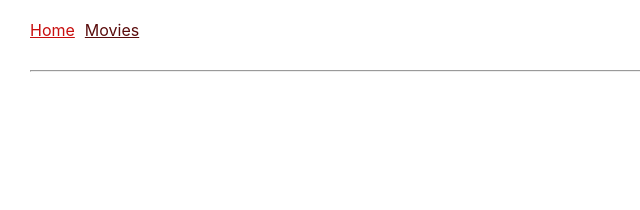
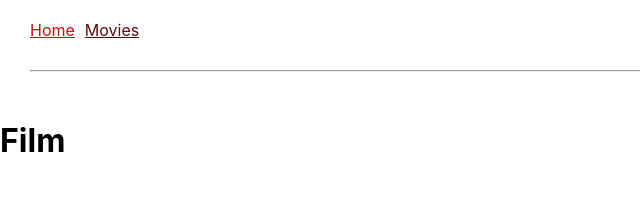
Before and after one commit to puerarongo/goit-react-hw-05-movies, a React (Create React App) app: page /movies/1 in a window 1280 px wide. Before the commit this address had no page. Shown: the top 210 px of the page, without its empty margins (0-640 px from the left). Built offline with nearby package versions, Linux system fonts and the light colour scheme.

Commit message:
del appbar

```diff
--- a/src/components/App.jsx
+++ b/src/components/App.jsx
@@ -1,17 +1,19 @@
 import React from 'react';
 import { Routes, Route } from 'react-router-dom';
-import AppBar from './appBar/AppBar';
+import Navigation from './navigation/Navigation';
 import HomePage from './homePage/HomePage';
 import MoviesPage from './moviesPage/MoviesPage';
+import MovieDetailsPage from './movieDetailsPage/MovieDetailsPage';
 
 
 const App = () => {
   return (
     <>
-      <AppBar />
+      <Navigation />
       <Routes>
         <Route path="/" element={<HomePage />} />
         <Route path="/movies" element={<MoviesPage />} />
+        <Route path="/movies/:movieId" element={<MovieDetailsPage />}/>
       </Routes>
     </>
   );
--- a/src/components/appBar/AppBar.jsx
+++ /dev/null
@@ -1,12 +0,0 @@
-import Navigation from "components/navigation/Navigation";
-import styles from "./AppBar.module.css";
-
-const AppBar = () => {
-    return (
-        <header className={styles.header}>
-            <Navigation />
-        </header>
-    );
-};
-
-export default AppBar;
--- a/src/components/appBar/AppBar.module.css
+++ /dev/null
@@ -1,3 +0,0 @@
-.header {
-    padding: 20px 30px;
-}
--- /dev/null
+++ b/src/components/movieDetailsPage/MovieDetailsPage.jsx
@@ -0,0 +1,17 @@
+import { useParams } from "react-router-dom";
+
+const MovieDetailsPage = () => {
+    const params = useParams()
+    console.log(params)
+    // Description
+    // Cast
+    // Review
+
+
+    return (
+        <h1>Film</h1>
+    )
+
+};
+
+export default MovieDetailsPage;
--- a/src/components/moviesPage/MoviesPage.jsx
+++ b/src/components/moviesPage/MoviesPage.jsx
@@ -1,5 +1,5 @@
 import React, { useState, useEffect } from 'react';
-import { Link } from "react-router-dom";
+import { Link, useMatch} from "react-router-dom";
 import { searchedFilms } from 'api/movieSearcher';
 //import styles from "./MoviesPage.module.css";
 
@@ -8,11 +8,15 @@ const MoviesPage = () => {
     const [request, setRequest] = useState("");
     const [searchFilm, setSearchFilm] = useState([]);
 
+   // const match = useMatch("/movies").pattern.path
+   // console.log(match)
+
+
     useEffect(() => {
         if (!request) {
             return
         }
-        console.log(request)
+        //console.log(request)
 
         searchedFilms(request).then(response => {
             const found = response.data.results.map(({ title, id }) => {
@@ -47,7 +51,9 @@ const MoviesPage = () => {
             <ul>
                 {searchFilm.length > 0 && (
                     searchFilm.map(({ id, title }) => {
-                        return <li key={id}><Link to="/">{title}</Link></li>
+                        return <li key={id}>
+                            <Link to={`/movies/${id}`} >{title}</Link>
+                        </li>
                     })
                 )}
             </ul>
--- a/src/components/navigation/Navigation.jsx
+++ b/src/components/navigation/Navigation.jsx
@@ -3,7 +3,7 @@ import styles from "./Navigation.module.css";
 
 const Navigation = () => {
     return (
-        <nav>
+        <nav className={styles.nav}>
             <NavLink to="/" className={({ isActive }) => isActive ? styles.active__link : styles.link}>Home</NavLink>
             <NavLink to="/movies" className={({ isActive }) => isActive ? styles.active__link : styles.link}>Movies</NavLink>
             <hr />
--- a/src/components/navigation/Navigation.module.css
+++ b/src/components/navigation/Navigation.module.css
@@ -1,3 +1,7 @@
+.nav {
+    padding: 20px 30px;
+}
+
 .link:not(:last-child),
 .active__link:not(:last-child) {
     margin-right: 10px;
```
